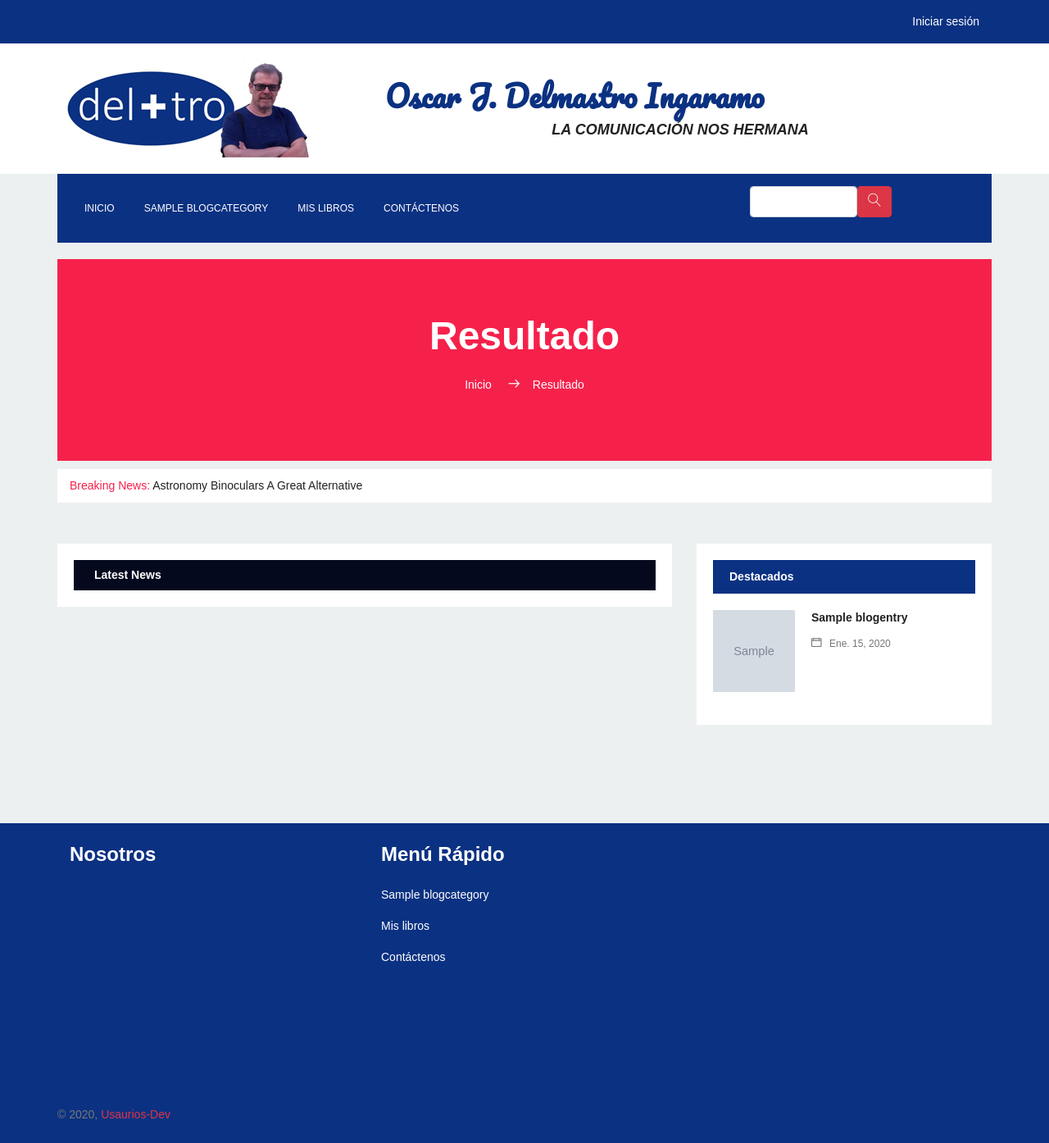
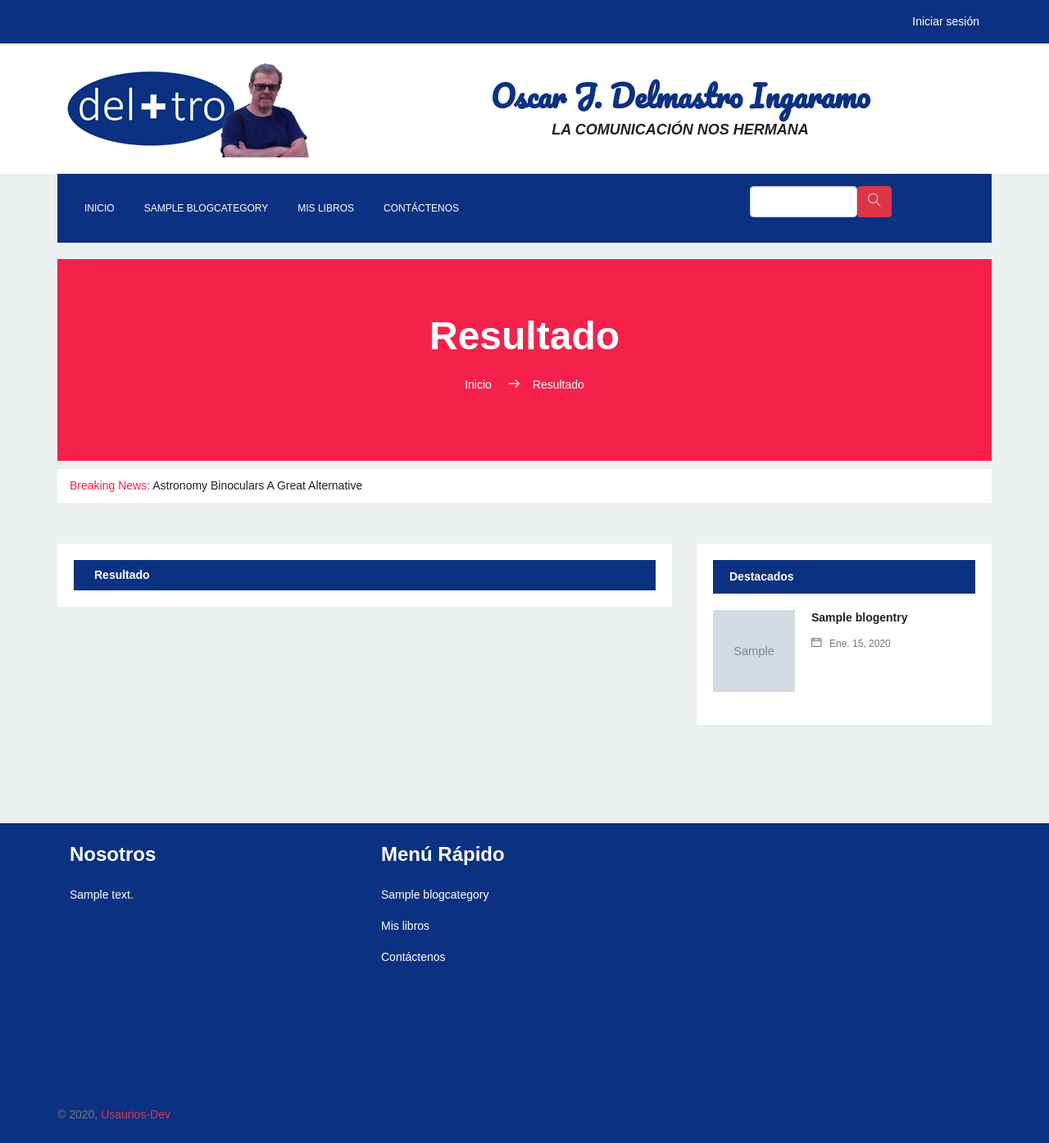
Before and after one commit to SantiBert/portal, a Django app: page /resultados/ in a window 1280 px wide. Shown: the whole page at 82% size. Run offline with Django 3.2, Linux system fonts and the light colour scheme; tables that the repository leaves empty hold one stand-in row (values such as "Sample post"); grey boxes marked "Sample" are stand-in pictures; parts of the project's set-up code (start-up, migrations or seed data) failed here and were passed over; some libraries are stand-ins or nearby versions.

Commit message:
ya casi IV

```diff
--- a/blog/views.py
+++ b/blog/views.py
@@ -16,6 +16,7 @@
 
 from audit.signals import Audits
 from unicodedata import category, category
+from core.models import Description
 
 
 class BlogEntryListView(ListView):
@@ -37,6 +38,7 @@
     def get_context_data(self, **kwargs):
         context = super(BlogEntryDetailView, self).get_context_data(**kwargs)
         context['categories'] = BlogCategory.objects.filter(is_active=True)
+        context['web'] = Description.objects.filter(is_active=True)
         context['featured'] = BlogEntry.objects.filter(
             active=True, featured=True).order_by('-created_date')
 
@@ -57,6 +59,7 @@
             new_context = BlogEntry.objects.filter(
                 category=category, active=True).order_by('-created_date')
             paginator = Paginator(new_context, 4)
+            web = Description.objects.filter(is_active=True)
         except:
             posts = None
             category = None
@@ -76,6 +79,7 @@
             'categories': categories,
             'category': category,
             'featured': featured,
+            'web': web,
         }
         return render(request, 'blog/categories-post.html', context)
 
--- a/books/views.py
+++ b/books/views.py
@@ -10,6 +10,7 @@
 from .forms import BookEntryForms
 from .filter import BookdminListFilter
 from blog.models import BlogEntry, BlogCategory
+from core.models import Description
 
 # Create your views here.
 
@@ -66,10 +67,12 @@
             posts = BlogEntry.objects.filter(active=True)
             categories = BlogCategory.objects.filter(is_active=True)
             new_context = BookEntry.objects.filter(is_active=True)
+            web = Description.objects.filter(is_active=True)
             context = {
                 'object_list': new_context,
                 'posts': posts,
                 'categories': categories,
+                'web': web,
             }
         except:
             context = {}
--- a/contac/views.py
+++ b/contac/views.py
@@ -10,7 +10,7 @@
 from .forms import ContactForm
 from .models import Contact
 from blog.models import BlogEntry, BlogCategory
-from core.models import Profile
+from core.models import Profile, Description
 # Create your views here.
 
 
@@ -18,13 +18,15 @@
     def get(self, request, *args, **kwargs):
         posts = BlogEntry.objects.filter(active=True)
         categories = BlogCategory.objects.filter(is_active=True)
+        web = Description.objects.filter(is_active=True)
         form = ContactForm()
         person = User.objects.all()
         context = {
             'form': form,
             'posts': posts,
             'categories': categories,
-            'person': person
+            'person': person,
+            'web': web,
         }
         return render(request, 'contact.html', context)
 
--- a/core/models.py
+++ b/core/models.py
@@ -33,3 +33,27 @@
     description = models.TextField("Descripción", null=True, blank=True)
     link = models.FileField(upload_to='web/files/', null=True, blank=True)
     is_active = models.BooleanField(default=True)
+
+
+class OtherSites(models.Model):
+    color_choices = (
+        ("AZUL", "AZUL"),
+        ("CELESTE", "CELESTE"),
+        ("ROJO", "ROJO"),
+        ("NARANJA", "NARANJA"),
+    )
+
+    id = models.AutoField(primary_key=True)
+    name = models.CharField('titulo', null=True, blank=True, max_length=50)
+    link = models.URLField(max_length=255, null=True, blank=True)
+    is_active = models.BooleanField(default=True)
+    color = models.CharField(
+        max_length=100, choices=color_choices, null=False, blank=False, default="AZUL")
+
+
+class Quote(models.Model):
+    id = models.AutoField(primary_key=True)
+    autor = models.CharField('titulo', null=True, blank=True, max_length=50)
+    text = models.TextField()
+    book = models.CharField('titulo', null=True, blank=True, max_length=70)
+    is_active = models.BooleanField(default=True)
--- a/core/templates/index.html
+++ b/core/templates/index.html
@@ -1,5 +1,5 @@
 <!DOCTYPE html>
-<html lang="zxx" class="no-js">
+<html lang="es">
 
 <head>
 	{% load static %}
@@ -62,7 +62,8 @@
 						</a>
 					</div>
 					<div class="col-lg-8 col-md-8">
-						<h1 style="font-family: 'Pacifico', cursive; padding: 5px; color: #0B3182;">Oscar J. Delmastro
+						<h1 class="text-center" style="font-family: 'Pacifico', cursive; padding: 5px; color: #0B3182;">
+							Oscar J. Delmastro
 							Ingaramo</h1>
 						<h4 class="text-center" style="font-style: italic; padding: 5px;">LA COMUNICACIÓN NOS HERMANA
 						</h4>
@@ -84,7 +85,7 @@
 						<div class="feature-image-thumb relative">
 							<div class="overlay overlay-bg"></div>
 							<img width="755px" height="443px" src="{{recientes.0.image_ref.url}}" alt="">
-						</div>
+
 							<div class="top-post-details">
 								<ul class="tags">
 									{% for cat in recientes.0.categories.all %}
@@ -97,25 +98,47 @@
 								<ul class="meta">
 									<li><a></a><span class="lnr lnr-user"></span>{{recientes.0.user.get_full_name}}</a>
 									</li>
-								<li><a><span class="lnr lnr-calendar-full"></span>{{recientes.0.created_date.date}}</a>
+									<li><a><span
+												class="lnr lnr-calendar-full"></span>{{recientes.0.created_date.date}}</a>
 									</li>
 								</ul>
+							</div>
 						</div>
 					</div>
 					<div class="col-lg-4 top-post-right">
 						<div class="hero-nav-area" style="background-color: #C5262B;">
 							<div class="feature-image-thumb relative hero-text">
-								<h4 class="mb-0 p-2 text-white" style="line-height: 80%; ">"No estoy de acuerdo con lo
-									que dices,
-									pero
-									defenderé con mi vida<br> tu derecho a expresarlo".</h4>
-								<footer class="blockquote-footer"
+								<h4 class="p-1 text-white" style="line-height: 80%;">"No estoy de acuerdo con lo
+									que dices,</h4>
+								<h4 class="p-1 text-white" style="line-height: 80%;">pero defenderé con mi vida
+								</h4>
+								<h4 class="p-1 text-white" style="line-height: 80%;">tu derecho a expresarlo".</h4>
+								<footer class="blockquote-footer p-1"
 									style="font-weight: bold; color:black; font-size:large">Voltaire
 								</footer>
 							</div>
 						</div>
-						<div class="single-top-post mt-10">
-							<div class="feature-image-thumb relative">
+						<div class="mt-10">
+							<div class="hero-nav-area" style="background-color: #C5262B;">
+								<div class="feature-image-thumb relative hero-text">
+									<h4 class="p-2 text-white" style="font-size: larger;">¡DEFIENDE TUS DERECHOS!
+									</h4>
+									<h4 class="p-2 text-white" style="font-size: larger;">¡CONOCE LA CONSTITUCIÓN
+										NACIONAL!</h4>
+									<br>
+									<ul class=" tags">
+										<li class="p-2 float-left">
+											<a type="button" href="/media/{{ web.0.link }}" download
+												class="btn btn-sm text-white"
+												style="background-color: #0B3182;">Descargala
+												aquí</a>
+										</li>
+									</ul>
+								</div>
+							</div>
+						</div>
+						<!--div class="single-top-post mt-10">
+							<div class="feature-image-thumb relative ">
 								<div class="overlay overlay-bg"></div>
 								<img width="375px" height="215" src="{% static 'img/bordo.jpg'%}" alt="">
 							</div>
@@ -128,7 +151,7 @@
 											download>Descargala aquí</a></li>
 								</ul>
 							</div>
-						</div>
+						</div-->
 					</div>
 				</div>
 			</div>
@@ -293,7 +316,7 @@
 			<div class="row mb-5">
 				<div class="col-md-4">
 					<h3 class="footer-heading mb-4 text-white">Nosotros</h3>
-					<p class="text-white">{{web.0.description|striptags|safe|truncatechars:"400"}}</p>
+					<p class="text-white">{{web.0.description|striptags|safe}}</p>
 				</div>
 				<div class="col-lg-2 col-md-6 single-footer-widget">
 					<h3 class="footer-heading mb-4 text-white">Menú Rápido</h3>
--- a/core/templates/results.html
+++ b/core/templates/results.html
@@ -1,6 +1,6 @@
 {% extends 'index.html' %}
 {% load static %}
-{% block title %}{{category.name}}{% endblock %}
+{% block title %}Búsqueda{% endblock %}
 {% block content %}
 <!-- Start top-post Area -->
 <section class="top-post-area pt-10">
@@ -29,7 +29,7 @@
 			<div class="col-lg-8 post-list">
 				<!-- Start latest-post Area -->
 				<div class="latest-post-wrap">
-					<h4 class="cat-title">Latest News</h4>
+					<h4 class="cat-title" style="background-color: #0B3182;">Resultado</h4>
 					{% for object in object_list %}
 					<div class="single-latest-post row align-items-center">
 						<div class="col-lg-5 post-left">
--- a/core/views.py
+++ b/core/views.py
@@ -69,22 +69,39 @@
 class SearchView(View):
     def get(self, request, *args, **kwargs):
         queryset = request.POST.get("buscar")
+        categories = BlogCategory.objects.filter(is_active=True)
+        web = Description.objects.filter(is_active=True)
         featured = BlogEntry.objects.filter(
-            active=True, featured=True).order_by('-date')
-        categories = BlogCategory.objects.filter(is_active=True)
+            active=True, featured=True).order_by('-created_date')
+        context = {
+            'categories': categories,
+            'featured': featured,
+            'web': web,
+        }
 
-        return render(request, 'results.html', {'categories': categories, 'featured': featured, })
+        return render(request, 'results.html', context)
 
     def post(self, request, *args, **kwargs):
         queryset = request.POST.get("buscar")
+        categories = BlogCategory.objects.filter(is_active=True)
+        web = Description.objects.filter(is_active=True)
+        featured = BlogEntry.objects.filter(
+            active=True, featured=True).order_by('-created_date')
         if queryset:
             posts = BlogEntry.objects.filter(
                 Q(name__icontains=queryset) |
                 Q(description__icontains=queryset),
                 active=True
-            ).distinct()
+            ).distinct().order_by('-created_date')
 
-        return render(request, 'results.html', {'object_list': posts})
+        context = {
+            'categories': categories,
+            'featured': featured,
+            'web': web,
+            'object_list': posts,
+        }
+
+        return render(request, 'results.html', context)
 
 
 @method_decorator(login_required, name='dispatch')
```
Also changed, not shown: core/migrations/0006_othersites_quote.py (added). Lines whose indentation alone changed are shown as unchanged.
